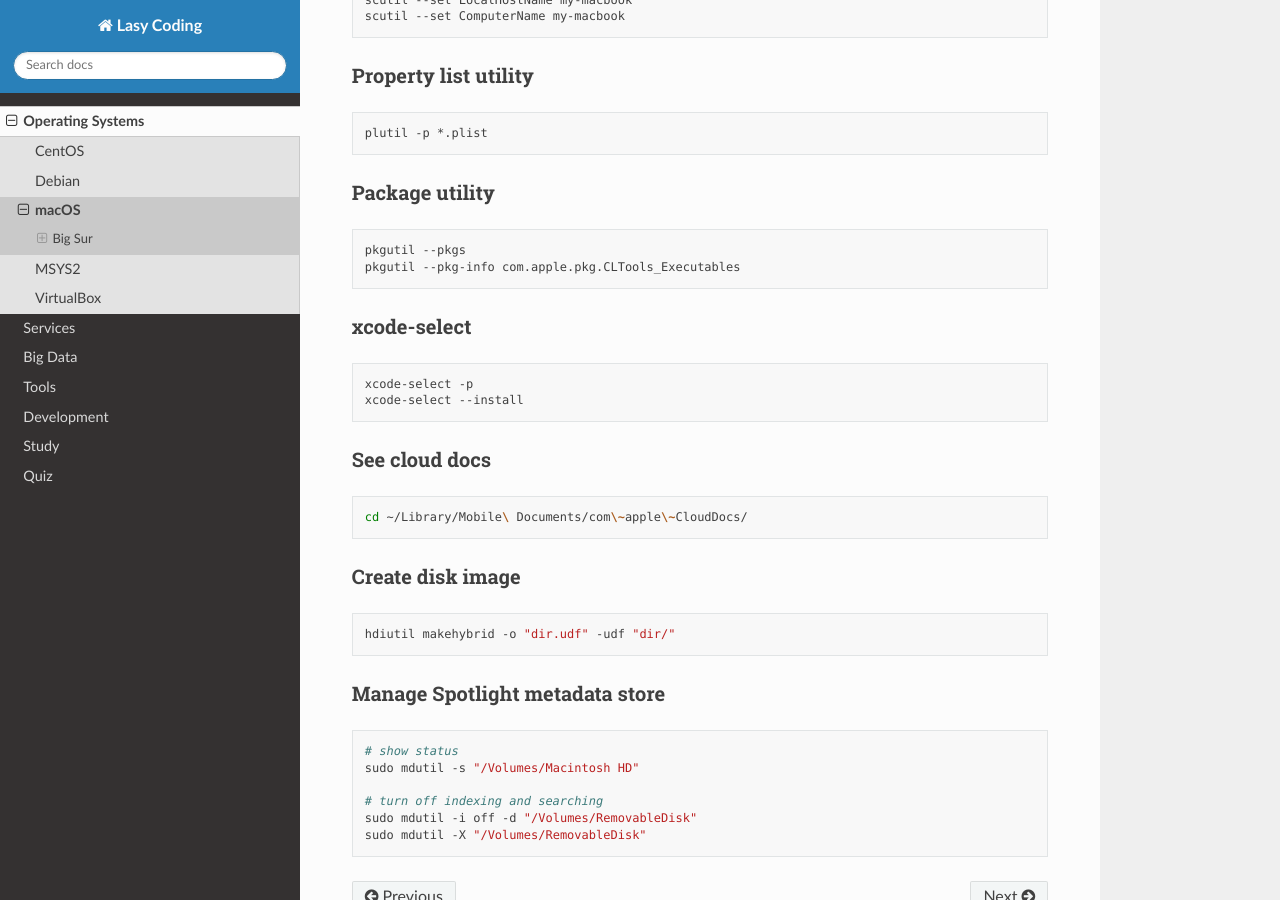
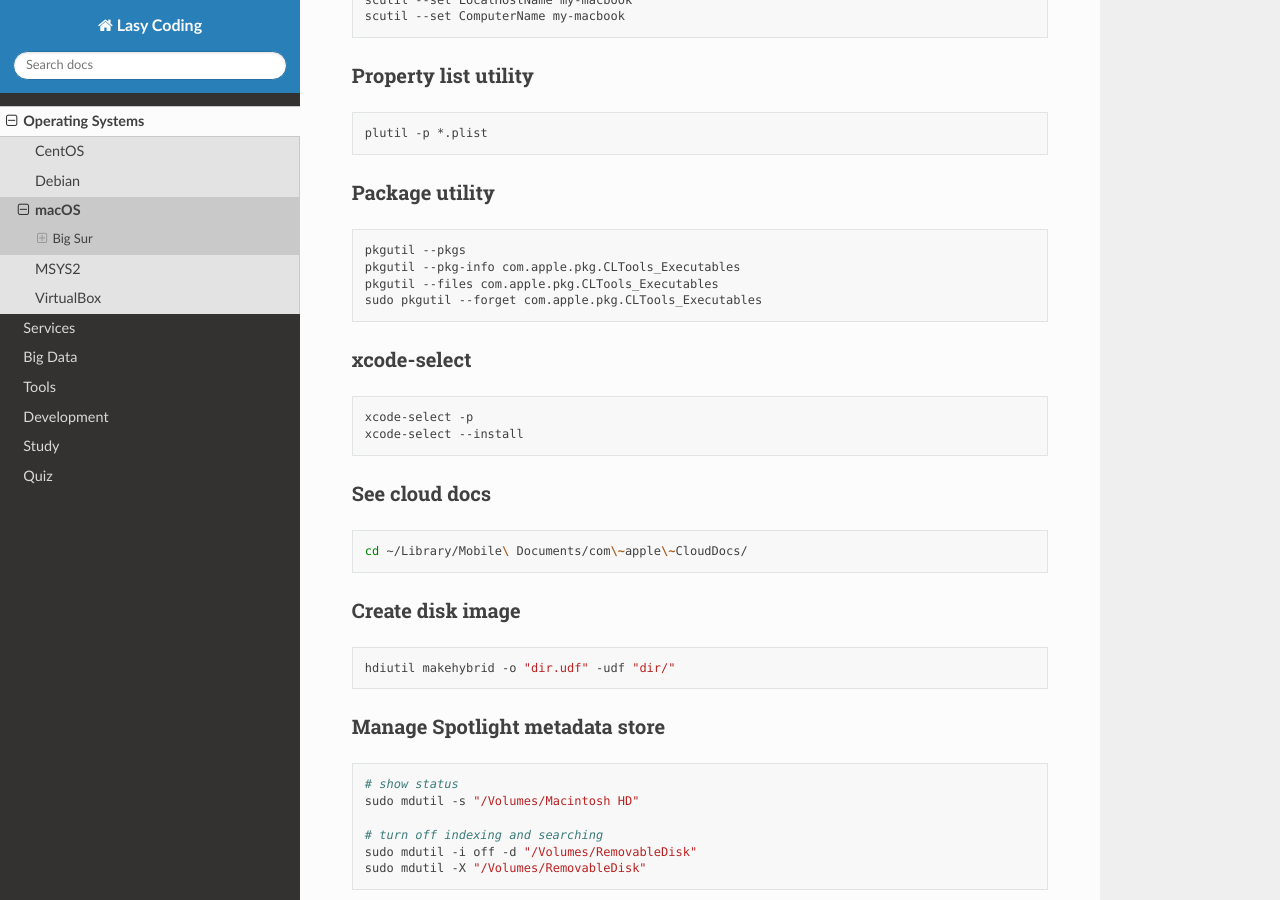
Before and after one commit to lasyard/coding, a Sphinx documentation site: the page built from docs/os/macOS.md, in a window 1280 px wide and 900 px high, scrolled down 588 px. Built offline with Sphinx 7.4.7 and the Read the Docs theme 2.0.0, drawn with Linux system fonts in a browser that asks for light colours.

````diff
--- a/docs/os/macOS.md
+++ b/docs/os/macOS.md
@@ -36,6 +36,8 @@ plutil -p *.plist
 ```sh
 pkgutil --pkgs
 pkgutil --pkg-info com.apple.pkg.CLTools_Executables
+pkgutil --files com.apple.pkg.CLTools_Executables
+sudo pkgutil --forget com.apple.pkg.CLTools_Executables
 ```
 
 ### xcode-select
````
Also changed, not shown: docs/tools/clang-format.md (added, +11 -0 lines).
